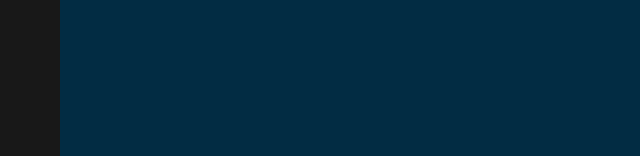
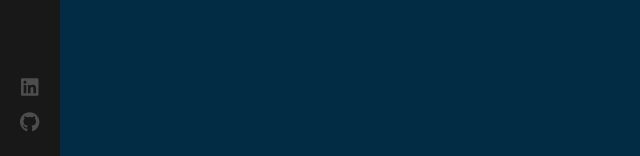
Before and after one commit to alexish4/portfolio-site, a React (Create React App) app: page / in a window 1280 px wide. Shown: the part 641-797 px from the top of the page, without its empty margins (0-640 px from the left). Built offline with nearby package versions, Linux system fonts and the light colour scheme.

Commit message:
Sidebar design done

```diff
--- a/src/components/Sidebar/index.js
+++ b/src/components/Sidebar/index.js
@@ -4,6 +4,7 @@
 import LogoSubtitle from '../../assets/images/logo_sub.png';
 import { FontAwesomeIcon } from '@fortawesome/react-fontawesome';
 import { faHome, faEnvelope, faUser } from '@fortawesome/free-solid-svg-icons';
+import { faGithub, faLinkedin } from '@fortawesome/free-brands-svg-icons';
 
 const Sidebar = () => (
   <div className="nav-bar">
@@ -32,6 +33,26 @@
         <FontAwesomeIcon icon={faEnvelope} color="#4d4d4e" />
       </NavLink>
     </nav>
+    <ul>
+      <li>
+        <a
+          target="_blank"
+          rel='noreferrer'
+          href="https://www.linkedin.com/in/alex--hernandez/"
+        >
+          <FontAwesomeIcon icon={faLinkedin} color="#4d4d4e" />
+        </a>
+      </li>
+      <li>
+        <a
+          target="_blank"
+          rel='noreferrer'
+          href="https://github.com/alexish4"
+        >
+          <FontAwesomeIcon icon={faGithub} color="#4d4d4e" />
+        </a>
+      </li>
+    </ul>
   </div>
 )
 
--- a/src/components/Sidebar/index.scss
+++ b/src/components/Sidebar/index.scss
@@ -95,4 +95,32 @@
       }
     }
   }
+
+  ul {
+    position: absolute;
+    bottom: 20px;
+    width: 100%;
+    display: block;
+    padding: 0;
+    list-style: none;
+    text-align: center;
+    margin: 0;
+
+    li {
+      a {
+        padding: 7px 0;
+        display: block;
+        font-size: 15px;
+        line-height: 16px;
+
+        svg {
+          font-size: 20px; /* Added this to make icons bigger */
+        }
+
+        &:hover svg{
+          color: #ffd700;
+        }
+      }
+    }
+  }
 }
--- a/src/index.css
+++ b/src/index.css
@@ -4,7 +4,7 @@
 
 body {
   margin: 0;
-  font-family: 300 11px/1.4 'Helvetica Neue', 'sans-serif';
+  font: 300 11px/1.4 'Helvetica Neue', 'sans-serif';
   color: #444;
   background: #022c43;
   overflow: hidden;
```
